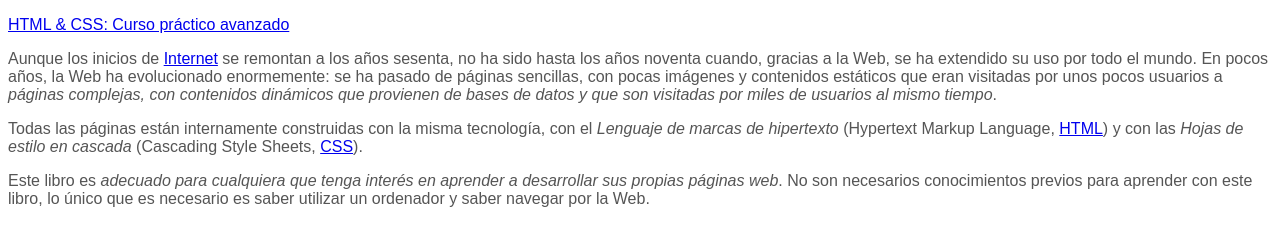
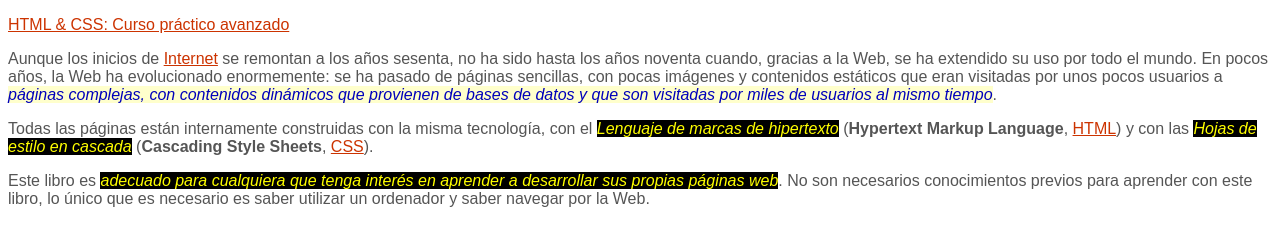
Before and after one commit to fernandoadonis/tarea2, a website: page public_html/index.html in a window 1280 px wide. Drawn offline with Linux system fonts and the light colour scheme.

Commit message:
varias modificaciones

```diff
--- a/public_html/css/estilos.css
+++ b/public_html/css/estilos.css
@@ -19,26 +19,26 @@ p{
 
 /* Todos los enlaces la página */
 
-{
+a {
   color: #C30;
 }
 
 /* Los elementos <em> contenidos en primero */
 
-{
+#primero em{
   color: #0000BB;
   background-color: #FFFFCC;
 }
 
 /* Todos los elementos <em> con la clase "especial" en toda la página */
 
-{
+em{
   color: #FFFF00;
   background: #000000;
 }
 
 /* Todos los elementos <span> contenidos en la clase "normal" */
 
-{
+span{
   font-weight: bold;
 }
```
